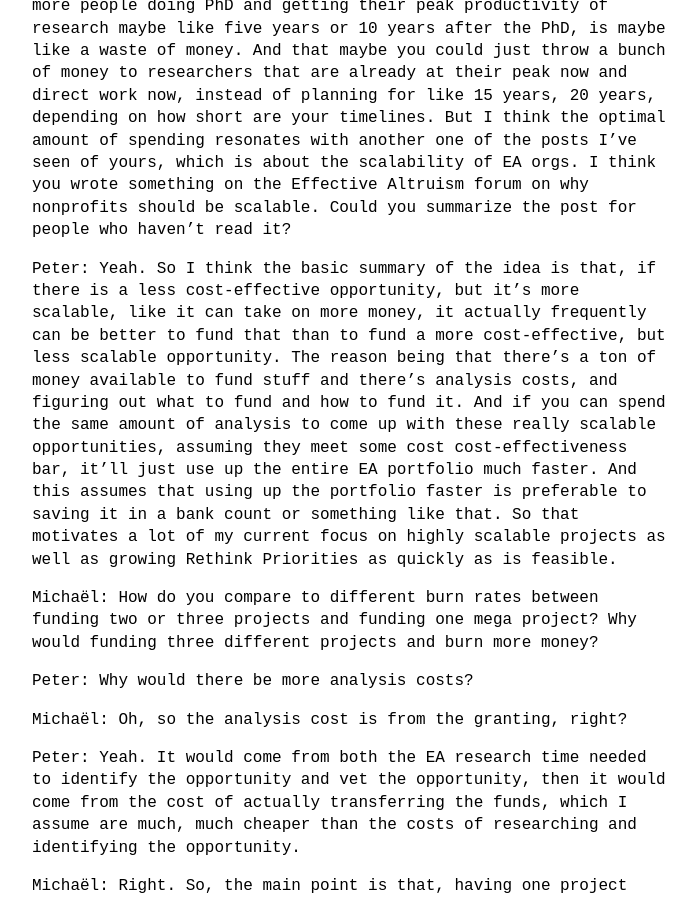
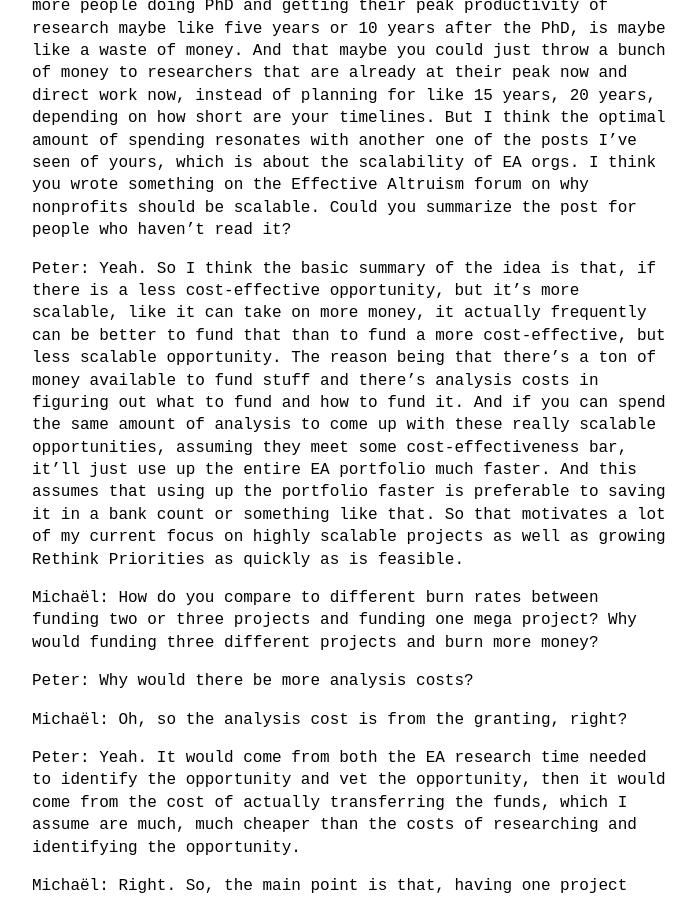
Before and after one commit to theinsideview/theinsideview.github.io, a Jekyll site: the page built from _posts/2022-04-13-peter.md, in a window 1280 px wide and 900 px high, scrolled down 13804 px. Shown: the whole window, without its empty margins (288-984 px from the left). Built offline with Jekyll 4.4.1, drawn with Linux system fonts in a browser that asks for light colours; some of the changed text lies outside the part shown.

Commit message:
transcript fixes

```diff
--- a/_posts/2022-04-13-peter.md
+++ b/_posts/2022-04-13-peter.md
@@ -236,7 +236,7 @@ Michaël:
 Definitely. And I think if you have medium to short timelines in AI, you could even think that spending money to have more people doing PhD and getting their peak productivity of research maybe like five years or 10 years after the PhD, is maybe like a waste of money. And that maybe you could just throw a bunch of money to researchers that are already at their peak now and direct work now, instead of planning for like 15 years, 20 years, depending on how short are your timelines. But I think the optimal amount of spending resonates with another one of the posts I've seen of yours, which is about the scalability of EA orgs. I think you wrote something on the Effective Altruism forum on why nonprofits should be scalable. Could you summarize the post for people who haven't read it?
 
 Peter:
-Yeah. So I think the basic summary of the idea is that, if there is a less cost-effective opportunity, but it's more scalable, like it can take on more money, it actually frequently can be better to fund that than to fund a more cost-effective, but less scalable opportunity. The reason being that there's a ton of money available to fund stuff and there's analysis costs, and figuring out what to fund and how to fund it. And if you can spend the same amount of analysis to come up with these really scalable opportunities, assuming they meet some cost cost-effectiveness bar, it'll just use up the entire EA portfolio much faster. And this assumes that using up the portfolio faster is preferable to saving it in a bank count or something like that. So that motivates a lot of my current focus on highly scalable projects as well as growing Rethink Priorities as quickly as is feasible.
+Yeah. So I think the basic summary of the idea is that, if there is a less cost-effective opportunity, but it's more scalable, like it can take on more money, it actually frequently can be better to fund that than to fund a more cost-effective, but less scalable opportunity. The reason being that there's a ton of money available to fund stuff and there's analysis costs in figuring out what to fund and how to fund it. And if you can spend the same amount of analysis to come up with these really scalable opportunities, assuming they meet some  cost-effectiveness bar, it'll just use up the entire EA portfolio much faster. And this assumes that using up the portfolio faster is preferable to saving it in a bank count or something like that. So that motivates a lot of my current focus on highly scalable projects as well as growing Rethink Priorities as quickly as is feasible.
 
 Michaël:
 How do you compare to different burn rates between funding two or three projects and funding one mega project? Why would funding three different projects and burn more money?
```
Also changed, not shown: other parts of _posts/2022-04-13-peter.md (+2 -2 lines).
